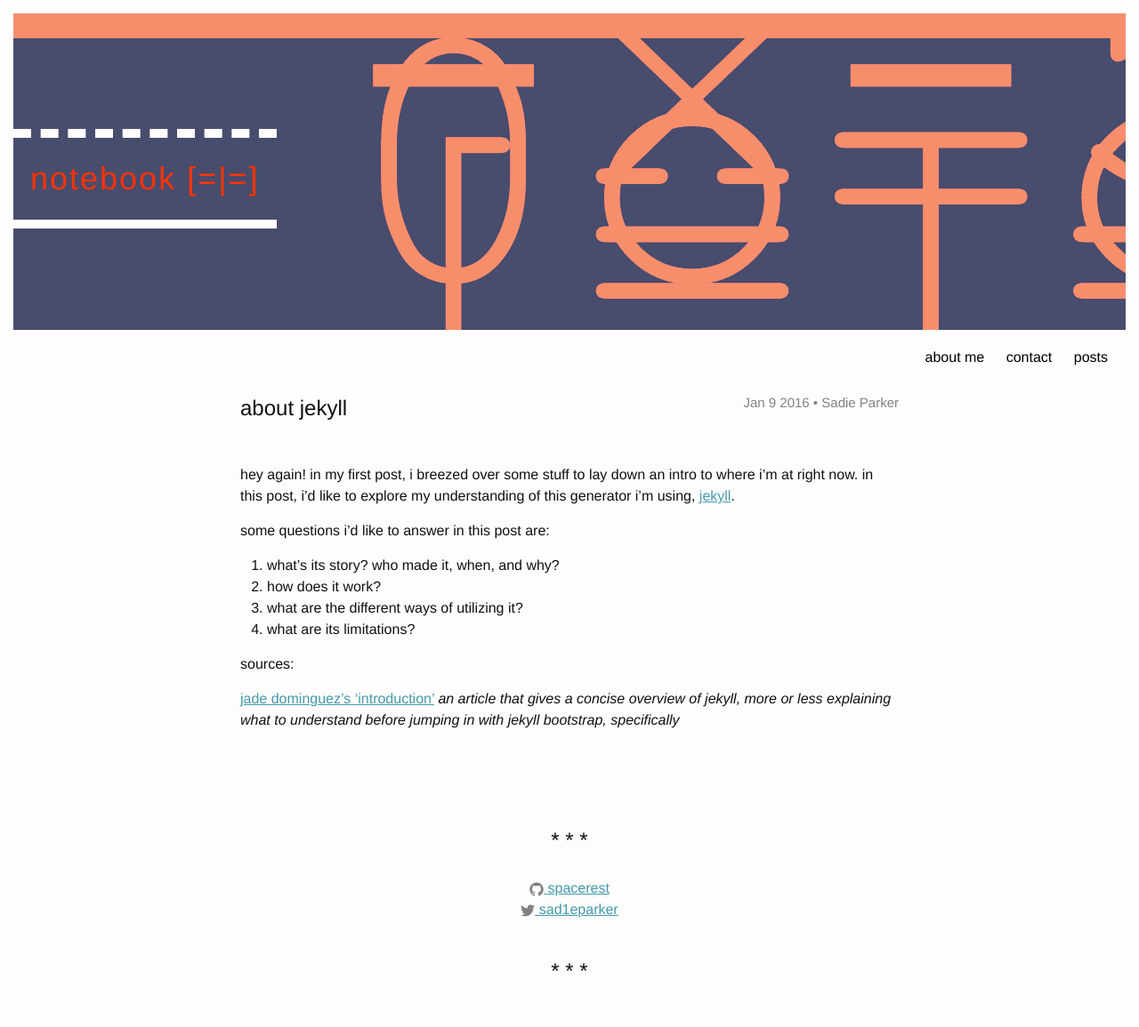
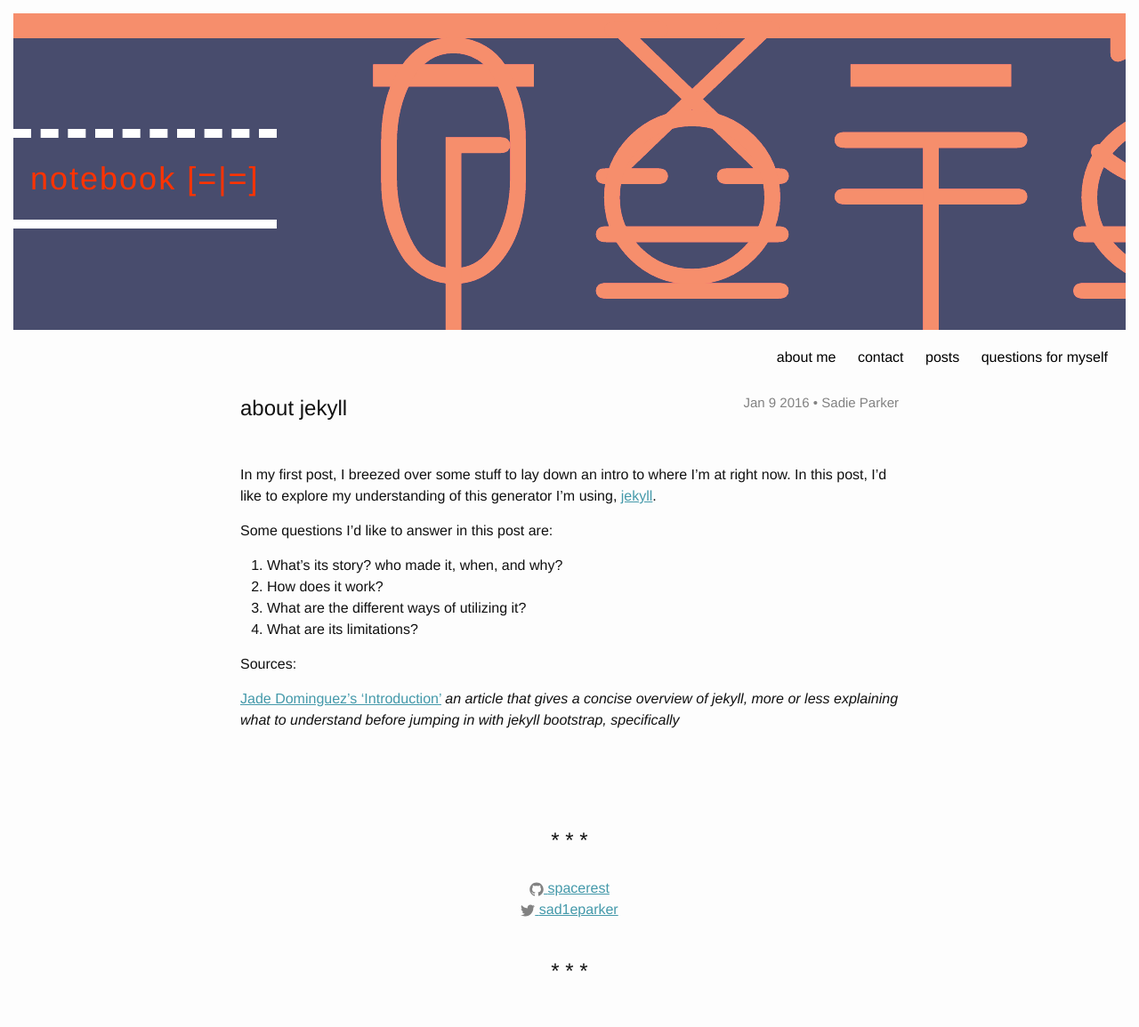
Before and after one commit to spacerest/spacerest.github.io, a Jekyll site: the page built from _posts/2016-01-09-whats-jekyll.markdown, in a window 1280 px wide. Shown: the whole page at 89% size. Built offline with Jekyll 4.4.1, drawn with Linux system fonts in a browser that asks for light colours; comment, search, counter and statistics services are not loaded.

Commit message:
new post test

```diff
--- a/_posts/2016-01-09-whats-jekyll.markdown
+++ b/_posts/2016-01-09-whats-jekyll.markdown
@@ -6,16 +6,16 @@ author: "Sadie Parker"
 categories: jekyll
 ---
 
-hey again! in my first post, i breezed over some stuff to lay down an intro to where i'm at right now. in this post, i'd like to explore my understanding of this generator i'm using, [jekyll](https://jekyllrb.com).
+In my first post, I breezed over some stuff to lay down an intro to where I'm at right now. In this post, I'd like to explore my understanding of this generator I'm using, [jekyll](https://jekyllrb.com).
 
-some questions i'd like to answer in this post are:
+Some questions I'd like to answer in this post are:
 
-1. what's its story? who made it, when, and why?
-2. how does it work?
-3. what are the different ways of utilizing it?
-4. what are its limitations?
+1. What's its story? who made it, when, and why?
+2. How does it work?
+3. What are the different ways of utilizing it?
+4. What are its limitations?
 
 
-sources:
+Sources:
 
-[jade dominguez's 'introduction'](http://jekyllbootstrap.com/lessons/jekyll-introduction.html) *an article that gives a concise overview of jekyll, more or less explaining what to understand before jumping in with jekyll bootstrap, specifically*
+[Jade Dominguez's 'Introduction'](http://jekyllbootstrap.com/lessons/jekyll-introduction.html) *an article that gives a concise overview of jekyll, more or less explaining what to understand before jumping in with jekyll bootstrap, specifically*
```
Also changed, not shown: _posts/2016-02-08-setting-up-vim.markdown (added, +23 -0 lines), questions.md (added, +13 -0 lines), 3 other files.
